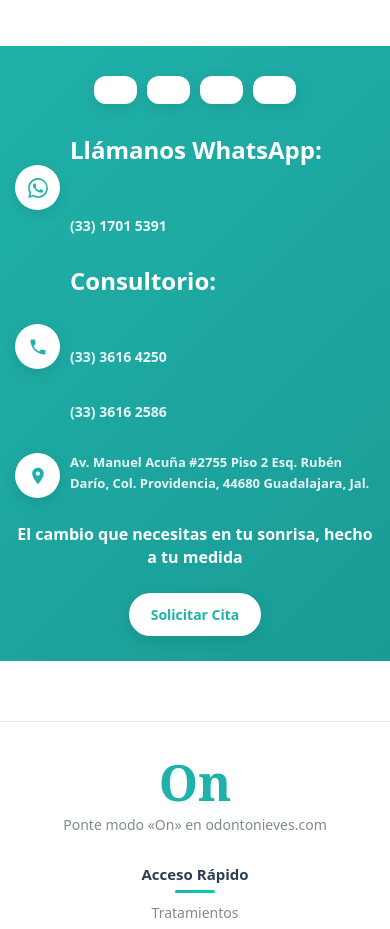
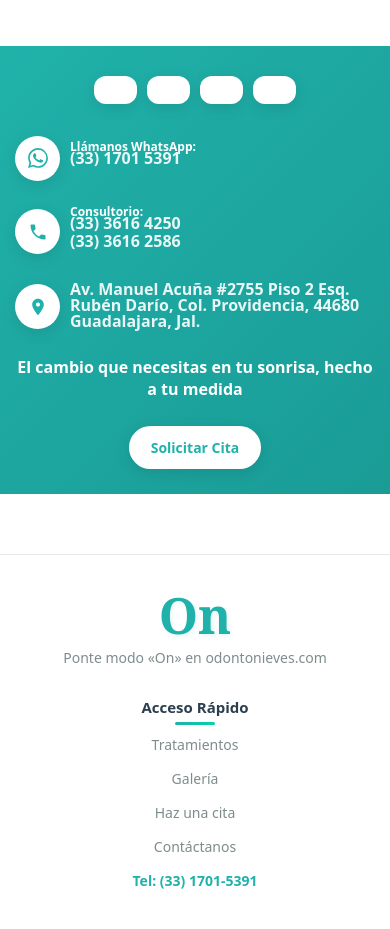
Before and after one commit to Jan-Amixtlan/odonto-nieves, a React (Vite) app: page / in a window 390 px wide. Shown: the part 7900-8829 px from the top of the page. Built offline with nearby package versions, Linux system fonts and the light colour scheme.

Commit message:
Refactor ContactFooter styles for improved layout and accessibility; adjust font sizes and margins for contact titles and text

```diff
--- a/src/Components/ContactFooter/ContactFooter.css
+++ b/src/Components/ContactFooter/ContactFooter.css
@@ -158,19 +158,52 @@
 }
 
 .contact-title {
-    font-size: 18px;
+    font-size: 14px;
     font-weight: 600;
     color: var(--blanco-puro);
     margin: 0 0 8px 0;
     line-height: 1.3;
 }
 
+/* Reset completo para elementos del contacto footer */
+.contact-content * {
+    margin: 0 !important;
+    padding: 0 !important;
+    line-height: 1 !important;
+}
+
+/* Estilos específicos para títulos de contacto más pequeños */
+.whatsapp-title,
+.phone-title {
+    font-size: 15px !important;
+    margin: 0 !important;
+    padding: 0 !important;
+    line-height: 1 !important;
+    display: block !important;
+}
+
 .contact-text {
-    font-size: 16px;
-    color: rgba(255, 255, 255, 0.9);
-    margin: 0 0 4px 0;
-    line-height: 1.5;
+    font-size: 16px !important;
+    color: rgba(255, 255, 255, 0.9) !important;
+    margin: 0 0 2px 0 !important;
+    padding: 0 !important;
+    line-height: 1 !important;
     transition: all 0.3s ease;
+    display: block !important;
+}
+
+/* Eliminar completamente el espacio entre títulos y números de teléfono */
+.whatsapp-title + .contact-text,
+.phone-title + .contact-text {
+    margin-top: -28px !important;
+    padding-top: 0 !important;
+    transform: translateY(-5px) !important;
+}
+
+/* Eliminar espacio entre números de teléfono consecutivos */
+.contact-text + .contact-text {
+    margin-top: -30px !important;
+    transform: translateY(-5px) !important;
 }
 
 .contact-text.clickable {
@@ -427,7 +460,15 @@
     }
 
     .contact-title {
-        font-size: 16px;
+        font-size: 13px;
+    }
+
+    .whatsapp-title,
+    .phone-title {
+        font-size: 13px !important;
+        margin: 0 !important;
+        padding: 0 !important;
+        line-height: 1 !important;
     }
 
     .contact-text {
@@ -492,7 +533,15 @@
     }
 
     .contact-title {
-        font-size: 15px;
+        font-size: 12px;
+    }
+
+    .whatsapp-title,
+    .phone-title {
+        font-size: 12px !important;
+        margin: 0 !important;
+        padding: 0 !important;
+        line-height: 1 !important;
     }
 
     .contact-text {
--- a/src/Components/ContactFooter/ContactFooter.jsx
+++ b/src/Components/ContactFooter/ContactFooter.jsx
@@ -97,7 +97,7 @@ const ContactFooter = () => {
                             </svg>
                         </div>
                         <div className="contact-content">
-                            <h3 className="contact-title">Llámanos WhatsApp:</h3>
+                            <h3 className="contact-title whatsapp-title">Llámanos WhatsApp:</h3>
                             <p
                                 className="contact-text clickable"
                                 onClick={() => handleWhatsAppClick('33 1701 5391')}
@@ -115,7 +115,7 @@ const ContactFooter = () => {
                             </svg>
                         </div>
                         <div className="contact-content">
-                            <h3 className="contact-title">Consultorio:</h3>
+                            <h3 className="contact-title phone-title">Consultorio:</h3>
                             <p
                                 className="contact-text clickable"
                                 onClick={() => handlePhoneClick('33 3616 4250')}
```
